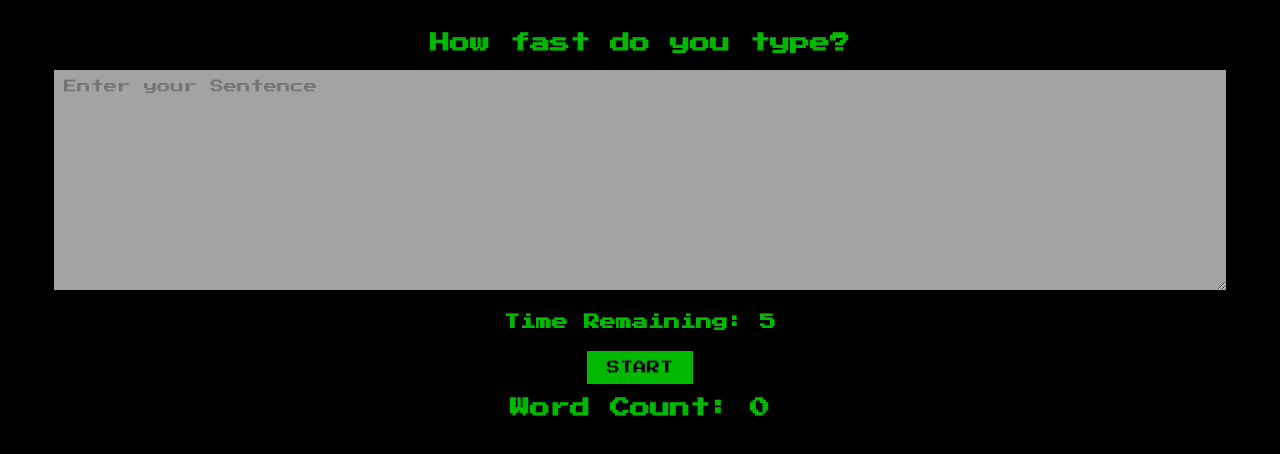
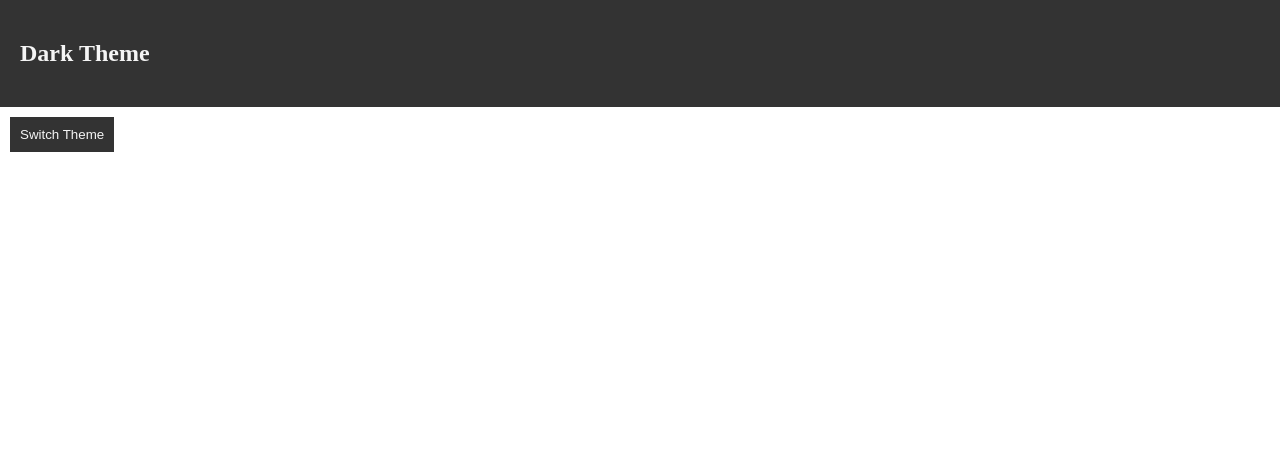
Before and after one commit to Arafat-alim/advanced-react, a React (Vite) app in the folder performance/: page / in a window 1280 px wide. Shown: the top 454 px of the page. Built offline with nearby package versions, Linux system fonts and the light colour scheme.

Commit message:
optimised context API

```diff
--- a/performance/src/App.jsx
+++ b/performance/src/App.jsx
@@ -1,7 +1,7 @@
-import GameIndex from "./hooks/speedTypingGame/GameIndex";
+import MainApp from "./ContextAPI/ThemeSwitcher/MainApp";
 
 const App = () => {
-  return <GameIndex />;
+  return <MainApp />;
 };
 
 export default App;
--- a/performance/src/ContextAPI/ThemeSwitcher/Button.jsx
+++ b/performance/src/ContextAPI/ThemeSwitcher/Button.jsx
@@ -1,11 +1,11 @@
-import React from "react";
+import React, { useContext } from "react";
 import PropTypes from "prop-types";
-import { ThemeContextConsumer } from "./themeContext.jsx";
+import { ThemeContext } from "./themeContext.jsx";
 
 function Button() {
+  const context = useContext(ThemeContext);
+  console.log(context);
   return (
-    <ThemeContextConsumer>
-      {(context) => (
     <button
       className={`${context.theme}-theme`}
       style={{ cursor: "pointer" }}
@@ -13,8 +13,6 @@ function Button() {
     >
       Switch Theme
     </button>
-      )}
-    </ThemeContextConsumer>
   );
 }
 
--- a/performance/src/ContextAPI/ThemeSwitcher/Header.jsx
+++ b/performance/src/ContextAPI/ThemeSwitcher/Header.jsx
@@ -1,15 +1,12 @@
-import React from "react";
-import { ThemeContextConsumer } from "./themeContext";
+import React, { useContext } from "react";
+import { ThemeContext } from "./themeContext";
 
 function Header() {
+  const context = useContext(ThemeContext);
   return (
-    <ThemeContextConsumer>
-      {(context) => (
-        <header className={`${context.theme}-theme`}>
-          <h2>{context.theme === "light" ? "Light" : "Dark"} Theme</h2>
-        </header>
-      )}
-    </ThemeContextConsumer>
+    <header className={`${context.theme}-theme`}>
+      <h2>{context.theme === "light" ? "Light" : "Dark"} Theme</h2>
+    </header>
   );
 }
 
--- a/performance/src/ContextAPI/ThemeSwitcher/MainApp.jsx
+++ b/performance/src/ContextAPI/ThemeSwitcher/MainApp.jsx
@@ -1,12 +1,12 @@
 import React from "react";
 import FunctionApp from "./FunctionApp";
-import { ThemeContext } from "./themeContext";
+import { ThemeContextProvider } from "./themeContext";
 
 function MainApp() {
   return (
-    <ThemeContext>
+    <ThemeContextProvider>
       <FunctionApp />
-    </ThemeContext>
+    </ThemeContextProvider>
   );
 }
 
--- a/performance/src/ContextAPI/ThemeSwitcher/themeContext.jsx
+++ b/performance/src/ContextAPI/ThemeSwitcher/themeContext.jsx
@@ -1,28 +1,17 @@
-import React, { Component, createContext } from "react";
-const { Provider, Consumer } = createContext();
+import React, { Component, createContext, useState } from "react";
+const ThemeContext = createContext();
 
 //! Class Component
-class ThemeContext extends Component {
-  //! creating a state
-  state = {
-    theme: "dark",
+function ThemeContextProvider(props) {
+  const [theme, setTheme] = useState("dark");
+  //! Methods
+  const toggleTheme = () => {
+    setTheme((prevTheme) => (prevTheme === "dark" ? "light" : "dark"));
   };
-  //! Methods
-  toggleTheme = () => {
-    return this.setState((prevState) => {
-      return {
-        theme: prevState.theme === "light" ? "dark" : "light",
-      };
-    });
-  };
-  render() {
-    return (
-      <Provider
-        value={{ theme: this.state.theme, toggleTheme: this.toggleTheme }}
-      >
-        {this.props.children}
-      </Provider>
-    );
-  }
+  return (
+    <ThemeContext.Provider value={{ theme, toggleTheme }}>
+      {props.children}
+    </ThemeContext.Provider>
+  );
 }
-export { ThemeContext, Consumer as ThemeContextConsumer };
+export { ThemeContextProvider, ThemeContext };
```
Lines whose indentation alone changed are shown as unchanged.
